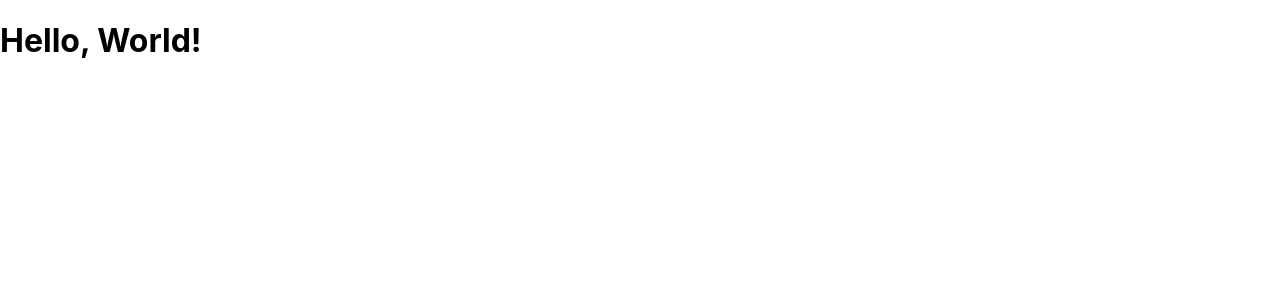
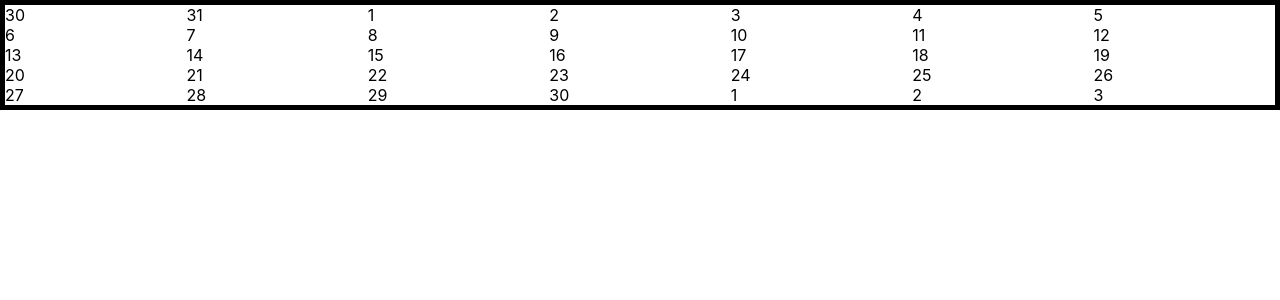
Before and after one commit to Winswins22/ClubTime, a React (Create React App) app: page / in a window 1280 px wide. Shown: the top 300 px of the page. Built offline with nearby package versions, Linux system fonts and the light colour scheme.

Commit message:
calendar base added

```diff
--- a/package.json
+++ b/package.json
@@ -10,6 +10,7 @@
     "react": "^17.0.2",
     "react-dom": "^17.0.2",
     "react-scripts": "4.0.3",
+    "styled-components": "^5.3.0",
     "web-vitals": "^1.1.2"
   },
   "scripts": {
--- a/src/components/Calendar/Calendar.elems.jsx
+++ b/src/components/Calendar/Calendar.elems.jsx
@@ -0,0 +1,14 @@
+import React from 'react'
+import styled from 'styled-components'
+
+export const MonthGrid = styled.div`
+  display: grid;
+
+  grid-template-columns: repeat(7, 1fr);
+  grid-template-rows: repeat(5, 1fr);
+  border: 5px solid black;
+`
+
+export const MonthDay = styled.div`
+
+`
--- a/src/components/Calendar/Calendar.jsx
+++ b/src/components/Calendar/Calendar.jsx
@@ -1,9 +1,49 @@
-import React from 'react'
+import React, {useState, useEffect} from 'react'
+import moment from 'moment'
+
+import {
+  MonthGrid,
+  MonthDay
+} from './Calendar.elems'
 
 const Calendar = () => {
+
+  const [calendar, setCalendar] = useState([]);
+  const [currentDay, setDay] = useState(moment());
+  const startDay = currentDay.clone().startOf("month").startOf("week");
+  const endDay = currentDay.clone().endOf("month").endOf("week");
+
+  useEffect(() => {
+    const day = startDay.clone().subtract(1, "day");
+    const a = [];
+    while (day.isBefore(endDay, "day")) {
+      a.push(
+        Array(7)
+          .fill(0)
+          .map(() => day.add(1, "day").clone())
+      );
+    }
+    setCalendar(a);
+  }, [currentDay]);
+
   return (
     <>
-      <h1>Hello, World!</h1>
+
+      <MonthGrid>
+
+        {
+          calendar.map((week) => {
+            return (
+              week.map((day) => {
+                return (
+                  <MonthDay>{day.clone().format("D")}</MonthDay>
+                )
+              })
+            )
+          })
+        }
+      </MonthGrid>
+
     </>
   )
 }
```
Also changed, not shown: src/components/Calendar/defaultData.jsx (added, +8 -0 lines), 1 other file (tests, documents, lock files or other folders).
